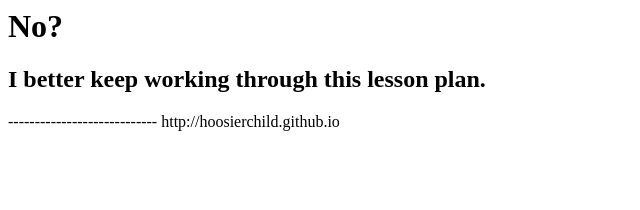
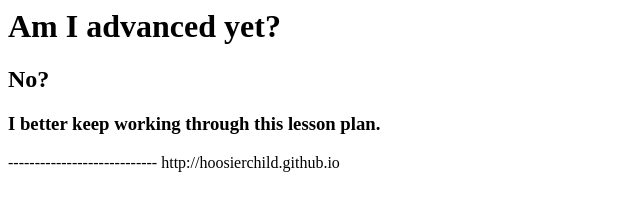
Before and after one commit to hoosierchild/hoosierchild.github.io, a plain HTML site: page index.html in a window 1280 px wide. Shown: the whole page, without its empty margins (0-640 px from the left). Drawn offline with Linux system fonts and the light colour scheme.

Commit message:
Update index.html

```diff
--- a/index.html
+++ b/index.html
@@ -1,10 +1,11 @@
 <html>
   <head>
-    <title>Am I advanced yet?</title>
+    <title>My Homepage</title>
   </head>
 <body>
-    <h1>No?</h1>
-   <h2>I better keep working through this lesson plan.</h2>
+    <h1>Am I advanced yet?</h1>
+    <h2>No?</h2>
+   <h3>I better keep working through this lesson plan.</h3>
    </body>
 </html>
 
```
